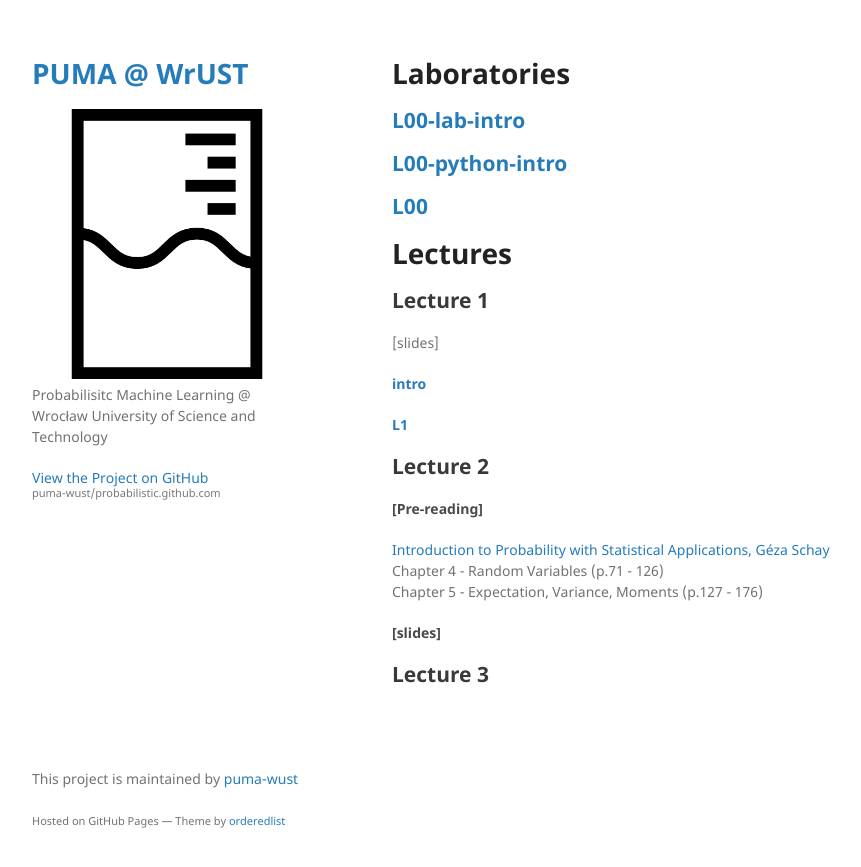
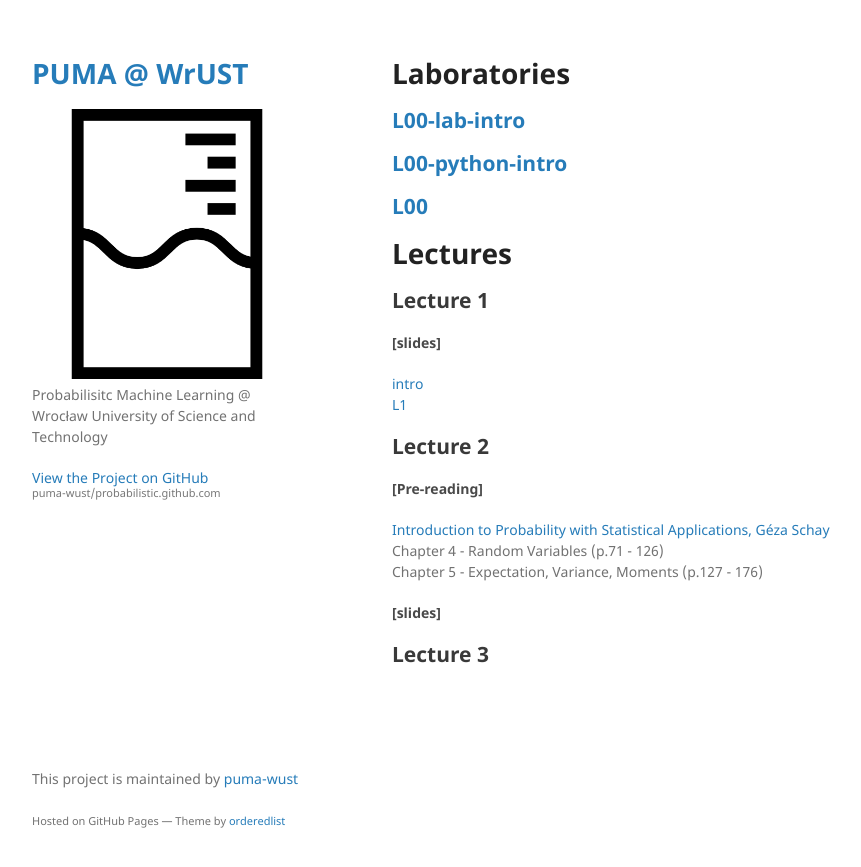
Before and after one commit to puma-wust/probabilistic.github.com, a Jekyll site: the page built from index.md, in a window 1280 px wide. Shown: the top 867 px of the page, without its empty margins (178-1039 px from the left). Built offline with Jekyll 4.4.1, drawn with Linux system fonts in a browser that asks for light colours; our own code applies the rules of GitHub Pages for plain Markdown files.

Commit message:
layout fix

```diff
--- a/index.md
+++ b/index.md
@@ -10,9 +10,9 @@ layout: default
 
 # Lectures
 ## Lecture 1
-[slides]
-#### [intro](/static/PUMA2020_lecture_0.pdf)
-#### [L1](/static/PUMA2020_lecture_1.pdf)
+#### [slides]
+[intro](/static/PUMA2020_lecture_0.pdf)
+[L1](/static/PUMA2020_lecture_1.pdf)
 ## Lecture 2
 #### [Pre-reading]
 [Introduction to Probability with Statistical Applications, Géza Schay](https://link.springer.com/book/10.1007%2F978-0-8176-4591-5)
```
